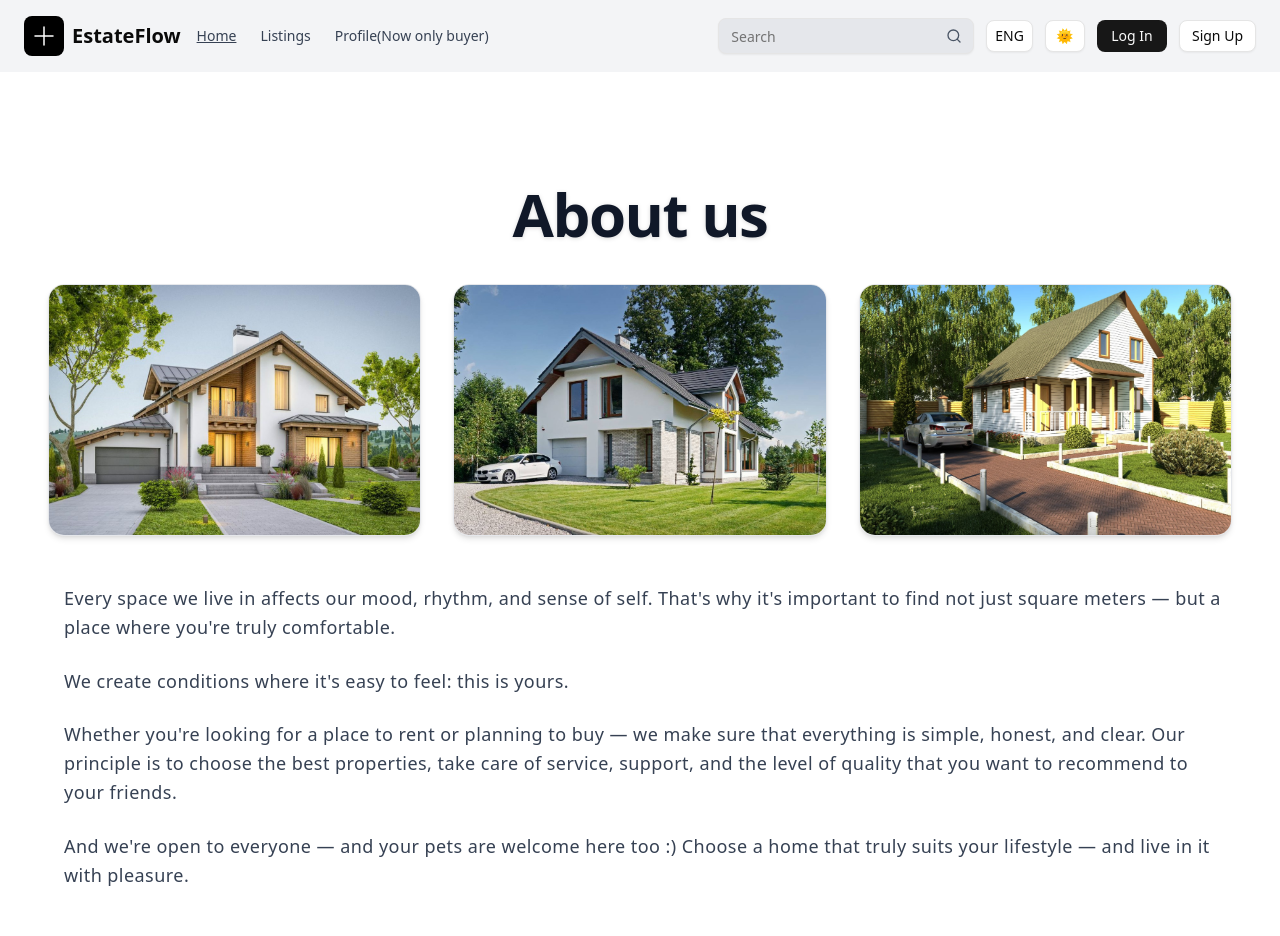
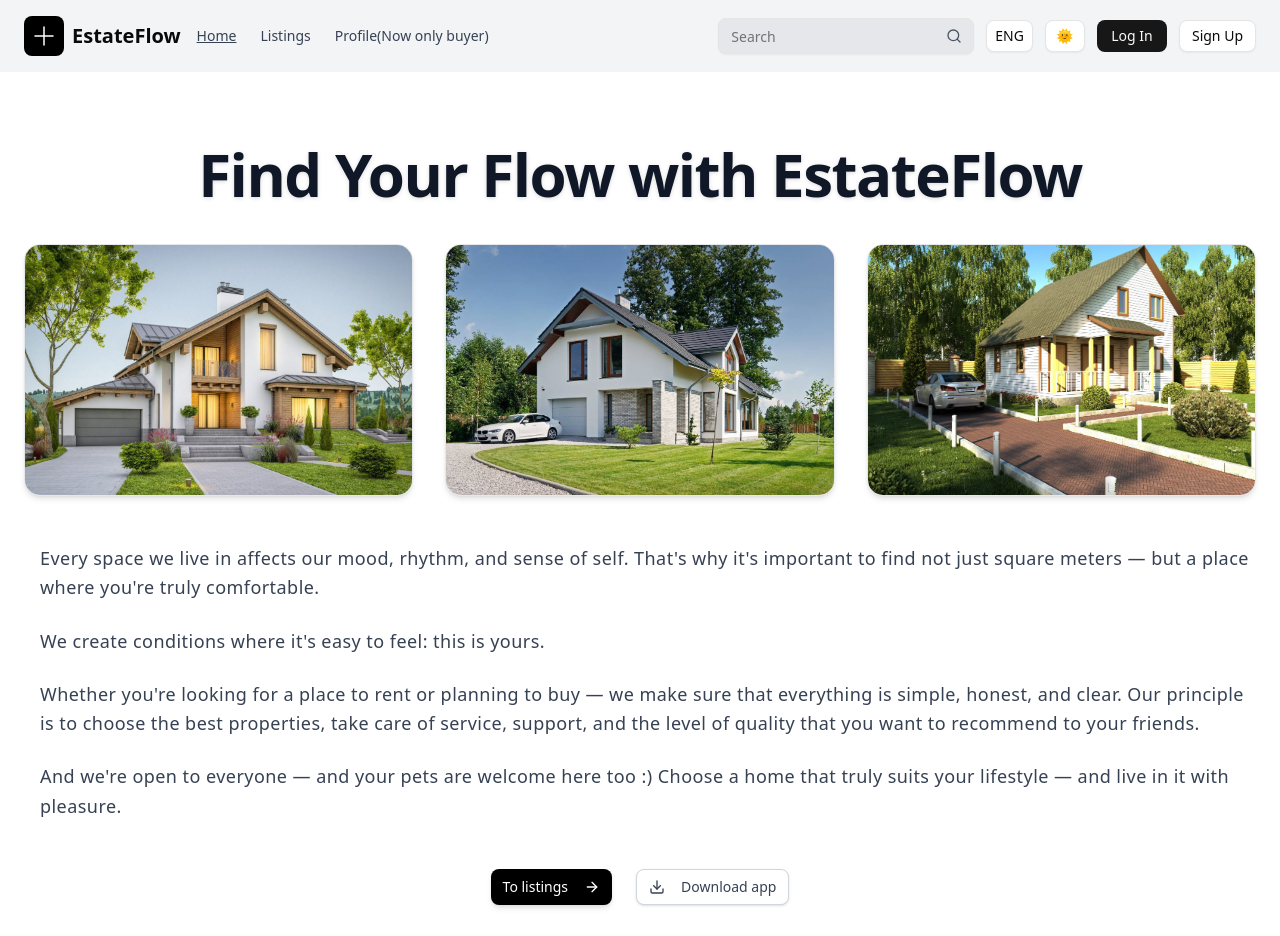
Before and after one commit to EstateFlow/client, a React (Vite) app: page / in a window 1280 px wide. Shown: the top 936 px of the page. Built offline with nearby package versions, Linux system fonts and the light colour scheme.

Commit message:
chore: edited some element and route to listing page on main page

```diff
--- a/src/components/ui/mainpageForm.tsx
+++ b/src/pages/MainPage.tsx
@@ -1,15 +1,16 @@
 import { Button } from "@/components/ui/button";
+import { Link } from "@tanstack/react-router";
 import { ArrowRight, Download } from "lucide-react";
 import house1 from '@/assets/images/mainhouse_1.jpg';
 import house2 from '@/assets/images/mainhouse_2.jpg';
 import house3 from '@/assets/images/mainhouse_3.jpg';
 
-export default function mainpageForm() {
+export default function MainPage() {
   return (
-    <div className="px-6 py-10 max-w-7xl mx-auto">
+    <main className="px-6 py-10 max-w-7xl mx-auto">
       <section className="text-center mb-16">
         <h1 className="text-6xl font-extrabold mb-10 tracking-tight text-gray-900 drop-shadow-sm">
-          About us
+          Find Your Flow with EstateFlow
         </h1>
 
         <div className="grid grid-cols-1 sm:grid-cols-3 gap-8 mb-12">
@@ -51,9 +52,11 @@ export default function mainpageForm() {
         </div>
 
         <div className="flex justify-center gap-6 mt-12">
+            <Link to="/listing-page" className="[&.active]:underline">
           <Button className="text-white bg-black hover:bg-gray-800 shadow-md hover:shadow-lg transition-all duration-300">
             To listings <ArrowRight className="ml-2 w-4 h-4" />
           </Button>
+          </Link>
           <Button
             variant="outline"
             className="border-gray-300 hover:border-black text-gray-700 hover:text-black shadow-sm hover:shadow-md transition-all duration-300"
@@ -62,6 +65,6 @@ export default function mainpageForm() {
           </Button>
         </div>
       </section>
-    </div>
+    </main>
   );
 }
--- a/src/routes/index.tsx
+++ b/src/routes/index.tsx
@@ -1,5 +1,5 @@
 import { createFileRoute } from "@tanstack/react-router";
-import MainpageForm from "@/components/ui/mainpageForm";
+import MainpageForm from "@/pages/MainPage";
 
 export const Route = createFileRoute("/")({
   component: Index,
@@ -7,8 +7,6 @@ export const Route = createFileRoute("/")({
 
 function Index() {
   return (
-    <div className="px-6 py-10 max-w-7xl mx-auto">
       <MainpageForm />
-    </div>
   );
 }
```
